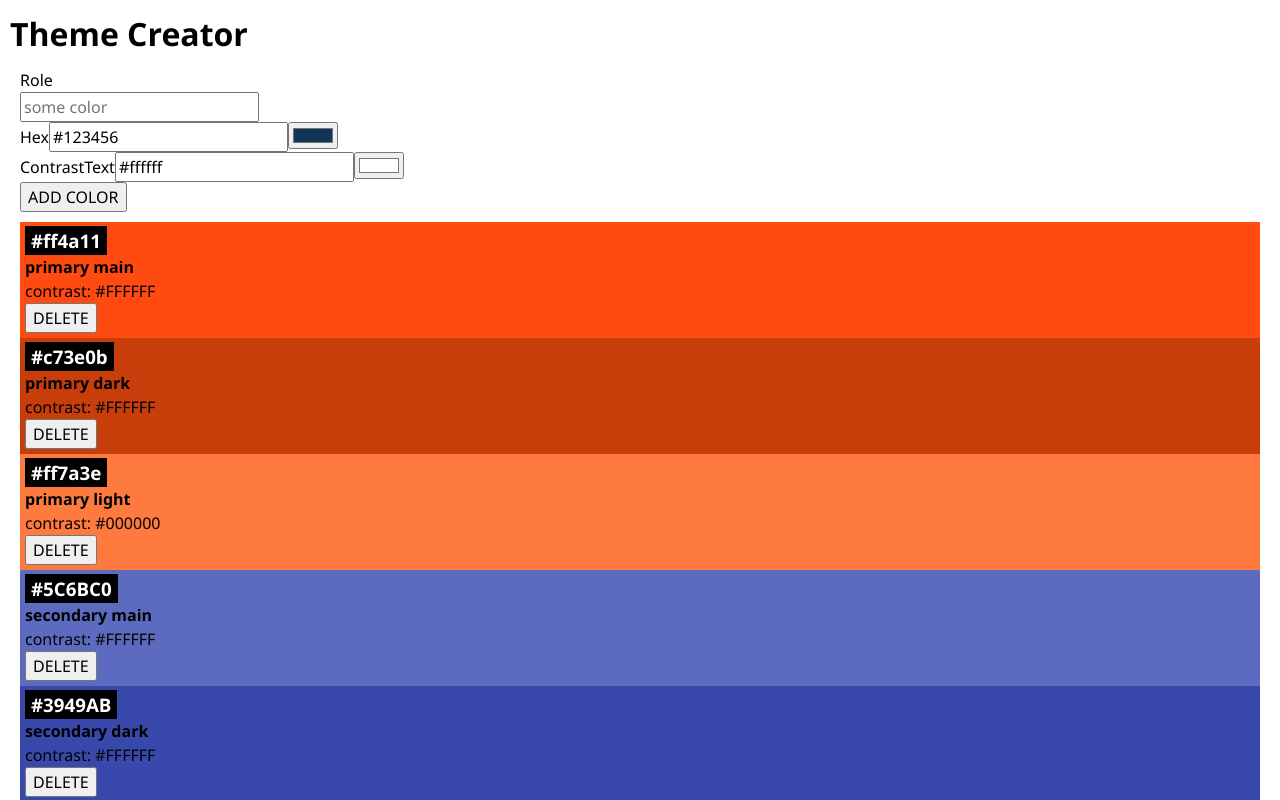
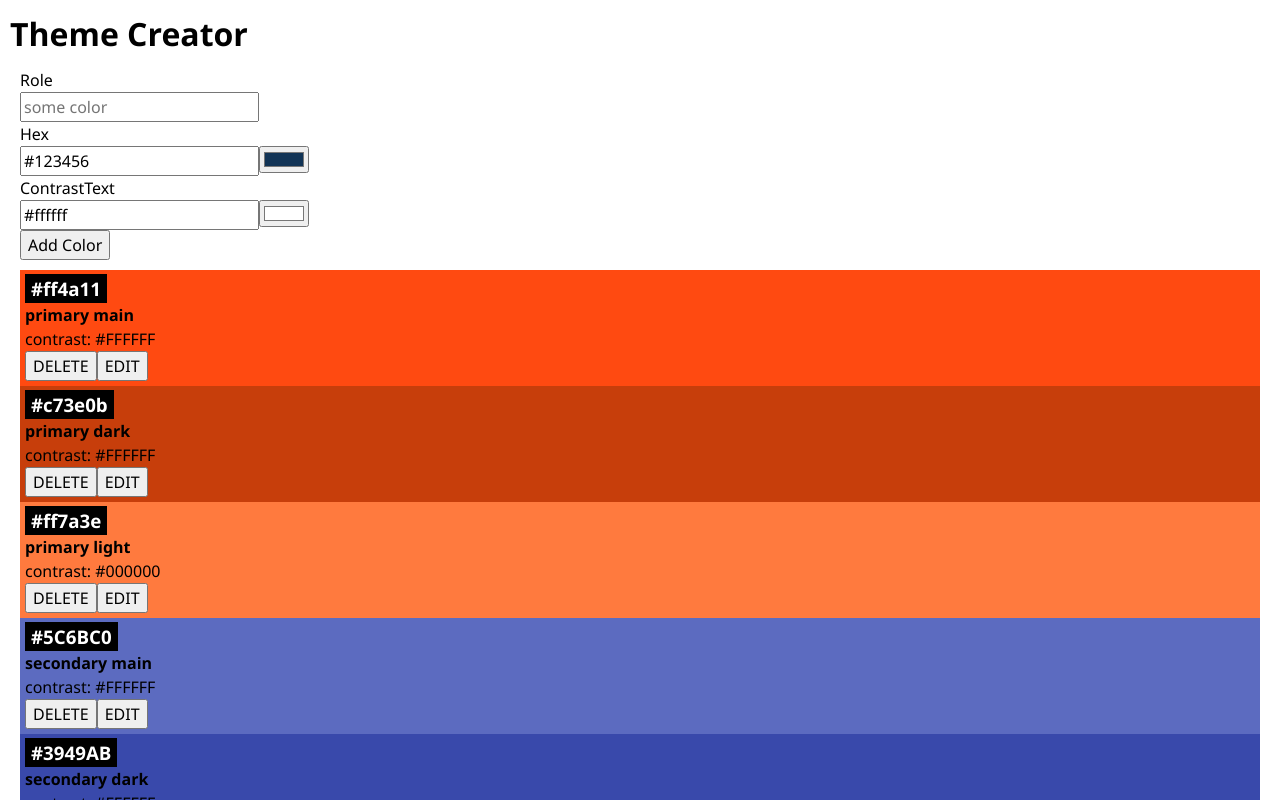
Before and after one commit to Sarahabidar/web-react-recap-project, a React (Vite) app: page / in a window 1280 px wide. Shown: the top 800 px of the page. Built offline with nearby package versions, Linux system fonts and the light colour scheme.

Commit message:
define a state to color component and reuse colorform component

```diff
--- a/src/App.jsx
+++ b/src/App.jsx
@@ -14,14 +14,27 @@ function App() {
     const updateColor = colors.filter((color) => color.id !== colorId);
     setColors(updateColor);
   };
+  const editColor = (editedColor) => {
+    const editedColors = colors.map((color) =>
+      color.id === editedColor.id ? editedColor : color
+    );
+    setColors(editedColors);
+  };
 
   return (
     <>
       <h1>Theme Creator</h1>
-      <ColorForm colors={initialColors} onNewColors={addNewColor} />
+      <ColorForm onNewColors={addNewColor} />
 
       {colors.map((color) => {
-        return <Color key={color.id} color={color} onDelete={deleteColor} />;
+        return (
+          <Color
+            key={color.id}
+            color={color}
+            onDelete={deleteColor}
+            onEdit={editColor}
+          />
+        );
       })}
     </>
   );
--- a/src/Components/Color/Color.jsx
+++ b/src/Components/Color/Color.jsx
@@ -1,8 +1,10 @@
 import React, { useState } from "react";
 import "./Color.css";
+import ColorForm from "../ColorForm/ColorForm";
 
-export default function Color({ color, onDelete }) {
+export default function Color({ color, onDelete, onEdit }) {
   const [showConfirmation, setshowConfirmation] = useState(false);
+  const [editAllow, setEditAllow] = useState(false);
 
   const handleDelete = () => {
     setshowConfirmation(true);
@@ -13,6 +15,14 @@ export default function Color({ color, onDelete }) {
   };
   const confirmDelete = () => {
     onDelete(color.id);
+  };
+  const handleEditToggle = () => {
+    setEditAllow(!editAllow);
+  };
+
+  const handleEdit = (editedColor) => {
+    onEdit(editedColor);
+    setEditAllow(false);
   };
 
   return (
@@ -27,6 +37,8 @@ export default function Color({ color, onDelete }) {
       <h4>{color.role}</h4>
       <p>contrast: {color.contrastText}</p>
       <button onClick={handleDelete}>DELETE</button>
+      <button onClick={handleEditToggle}>EDIT</button>
+
       {showConfirmation ? (
         <div>
           <p className="color-card-hightlight">Really delete?</p>
@@ -34,6 +46,9 @@ export default function Color({ color, onDelete }) {
           <button onClick={confirmDelete}>DELETE</button>
         </div>
       ) : null}
+      {editAllow ? (
+        <ColorForm initialColor={color} onNewColors={handleEdit} />
+      ) : null}
     </div>
   );
 }
--- a/src/Components/ColorForm/ColorForm.jsx
+++ b/src/Components/ColorForm/ColorForm.jsx
@@ -3,9 +3,9 @@ import "./ColorForm.css";
 import React, { useState } from "react";
 import { nanoid } from "nanoid";
 
-export default function ColorForm({ colors, onNewColors }) {
-  const [role, setRole] = useState("");
-  const [hex, setHex] = useState("#123456");
+export default function ColorForm({ initialColor, onNewColors }) {
+  const [role, setRole] = useState(initialColor ? initialColor.role : "");
+  const [hex, setHex] = useState(initialColor ? initialColor.hex : "#123456");
   const [contrastText, setContrastText] = useState("#ffffff");
 
   function handleRoleChange(event) {
@@ -15,7 +15,7 @@ export default function ColorForm({ colors, onNewColors }) {
     event.preventDefault();
     if (role && hex && contrastText) {
       const newColor = {
-        id: nanoid(),
+        id: initialColor ? initialColor.id : nanoid(),
         role,
         hex,
         contrastText,
@@ -47,7 +47,9 @@ export default function ColorForm({ colors, onNewColors }) {
         onChange={setContrastText}
       />
       <div>
-        <button type="submit">ADD COLOR</button>
+        <button type="submit">
+          {initialColor ? "Update Color" : "Add Color"}
+        </button>
       </div>
     </form>
   );
--- /dev/null
+++ b/src/Components/ColorInput/ColorInput.css
@@ -0,0 +1,4 @@
+.color-input-label {
+  display: flex;
+  flex-direction: column;
+}
--- a/src/Components/ColorInput/ColorInput.jsx
+++ b/src/Components/ColorInput/ColorInput.jsx
@@ -1,3 +1,4 @@
+import "./ColorInput.css";
 export default function ColorInput({ label, value, onChange }) {
   const handleTextChange = (event) => {
     onChange(event.target.value);
@@ -5,12 +6,17 @@ export default function ColorInput({ label, value, onChange }) {
 
   const handleColorChange = (event) => {
     onChange(event.target.value);
+    console.log(value);
   };
   return (
     <div>
-      <label>{label}</label>
-      <input type="text" value={value} onChange={handleTextChange}></input>
-      <input type="color" value={value} onChange={handleColorChange}></input>
+      <label className="color-input-label">{label}</label>
+      <input type="text" value={value} onChangeText={handleTextChange}></input>
+      <input
+        type="color"
+        value={value}
+        onChangeColor={handleColorChange}
+      ></input>
     </div>
   );
 }
```
